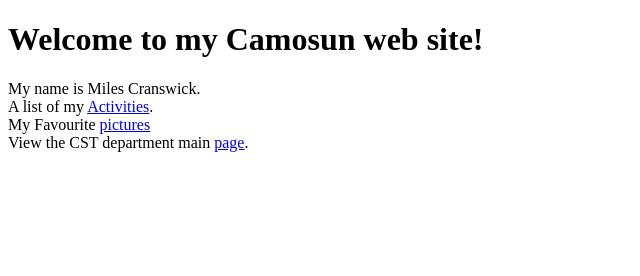
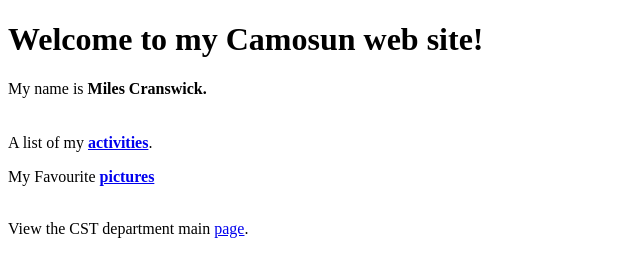
Before and after one commit to miles-student/lab-three, a plain HTML site: page index.html in a window 1280 px wide. Shown: the whole page, without its empty margins (0-640 px from the left). Drawn offline with Linux system fonts and the light colour scheme.

Commit message:
Add files via upload

```diff
--- a/index.html
+++ b/index.html
@@ -7,11 +7,17 @@
 	</head>
 	<body>
 	<h1>Welcome to my Camosun web site!</h1>
-		My name is Miles Cranswick. <br>
-		A list of my <a href="ActivityList.html">Activities</a>.<br>
+	<p>
+		My name is <b>Miles Cranswick.</b><br><br><br>
+		A list of my <a href="ActivityList.html"><b>activities</b></a>.<br>
+	</p>
 
-	My Favourite <a href="MyPics.html">pictures</a><br>
+	My Favourite <a href="MyPics.html"><b>pictures</b></a><br><br>
+	</p>
 
+	<p>
 	View the CST department main <a href="http://www.cs.camosun.bc.ca">page</a>.
+	</p>
+
 </body>
 </html>
```
Also changed, not shown: ActivityList.html (+8 -2 lines), MyPics.html (+3 -3 lines).
